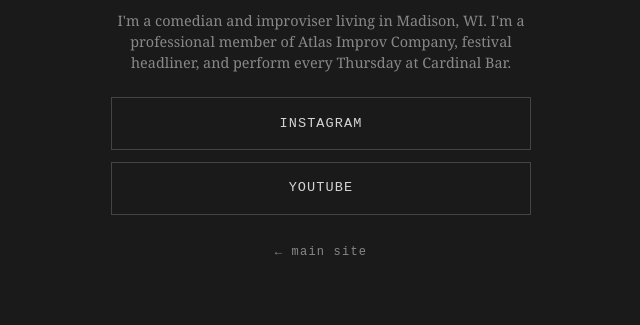
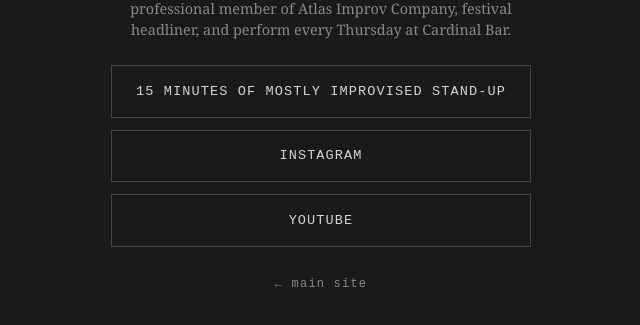
Before and after one commit to eliaswilz/eliwilz-performer, a website built with Vite: page links.html in a window 1280 px wide. Shown: the part 437-762 px from the top of the page, without its empty margins (319-959 px from the left). Built offline with nearby package versions, Linux system fonts and the light colour scheme.

Commit message:
link update

```diff
--- a/links.html
+++ b/links.html
@@ -27,9 +27,11 @@
         <p class="links-bio">I'm a comedian and improviser living in Madison, WI. I'm a professional member of Atlas Improv Company, festival headliner, and perform every Thursday at Cardinal Bar.</p>
 
         <div class="links-list" aria-label="Links">
+          <a href="https://youtu.be/eNQRTK_-hrs" target="_blank" rel="noopener noreferrer">15 Minutes of Mostly Improvised Stand-up</a>
           <a href="https://www.instagram.com/eliwilz" target="_blank" rel="noopener noreferrer">Instagram</a>
           <a href="https://www.youtube.com/@eliwilzcomedy" target="_blank" rel="noopener noreferrer">YouTube</a>
         </div>
+
 
         <a class="links-home" href="/">← main site</a>
       </section>
```
